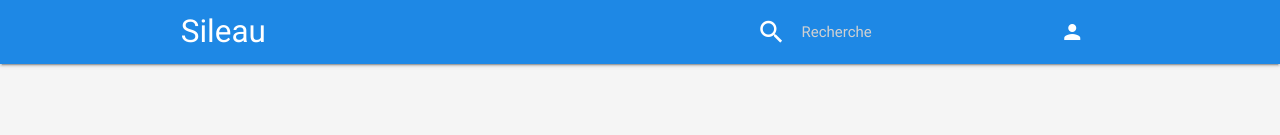
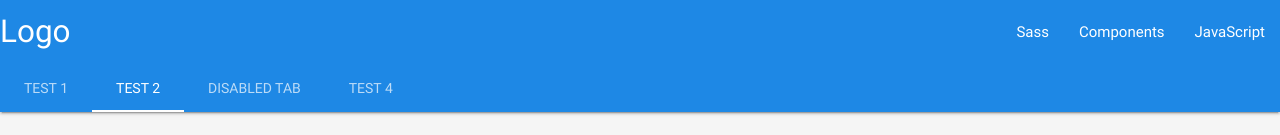
Before and after one commit to cesar3030/Sileau-IoT, an Angular app in the folder angular-client/: page / in a window 1280 px wide. Shown: the top 135 px of the page. Built offline with nearby package versions, Linux system fonts and the light colour scheme; no server answers; sample sign-in values are in the browser's storage; what angular2-materialize would draw is missing.

Commit message:
Added a navbar that looks different depending if the user is logged in or not

```diff
--- a/angular-client/src/app/app-routing.module.ts
+++ b/angular-client/src/app/app-routing.module.ts
@@ -17,7 +17,7 @@ const routes: Routes = [
     },
     {
         path: 'logout',
-        component: LoginComponent
+        component: WelcomeComponent
     },
     {
         path: '',
--- a/angular-client/src/app/app.component.html
+++ b/angular-client/src/app/app.component.html
@@ -1,27 +1,4 @@
-<nav class="blue darken-1">
-    <div class="nav-wrapper">
-        <div class="container">
-            <div class="row">
-                <a href="index.html" class="brand-logo">Sileau</a>
-                <ul id="nav-mobile" class="right hide-on-med-and-down">
-                    <li>
-                        <div style="width:300px;" class="white">
-                            <div class="col s12 " >
-                                <div class="row">
-                                    <div class="input-field col s6 s12 white-text">
-                                        <i class="white-text material-icons prefix">search</i>
-                                        <input type="text" placeholder="Recherche" class=" white-text" >
-                                    </div>
-                                </div>
-                            </div>
-                        </div>
-                    </li>
-                    <li><a href="friendsRequest.html"><i class="large material-icons">person</i></a></li>
-                </ul>
-            </div>
-        </div>
-    </div>
-</nav>
+<app-navbar></app-navbar>
 <div class="container">
     <div class="row">
         <div class="col s12 m12 offset-l2 l8">
--- a/angular-client/src/app/app.component.ts
+++ b/angular-client/src/app/app.component.ts
@@ -1,8 +1,18 @@
-import { Component } from '@angular/core';
+import { Component, OnInit } from '@angular/core';
+import { NgIf } from '@angular/common';
+import { AuthenticationService } from './shared/services/authentication.service';
+import { NavbarService } from './shared/services/navbar.service';
 
 @Component({
   selector: 'app-root',
   templateUrl: './app.component.html',
   styleUrls: ['./app.component.css']
 })
-export class AppComponent { }
+export class AppComponent implements OnInit {
+  showMenu: Boolean = false;
+  constructor (public nav: NavbarService) {}
+
+  ngOnInit() {
+    this.nav.updateNavbar();
+  }
+}
--- a/angular-client/src/app/home/components/home/home.component.ts
+++ b/angular-client/src/app/home/components/home/home.component.ts
@@ -1,6 +1,7 @@
 import { Component, OnInit } from '@angular/core';
 import { Article } from '../../../article/models/article';
 import { ArticleService } from '../../../article/services/article.service';
+import { NavbarService } from '../../../shared/services/navbar.service';
 
 @Component({
   selector: 'app-home',
@@ -8,15 +9,9 @@ import { ArticleService } from '../../../article/services/article.service';
   styleUrls: ['./home.component.css']
 })
 export class HomeComponent implements OnInit {
-  articles: Article[] = [];
-  constructor(private articleService: ArticleService) { }
+  constructor(private navbarService: NavbarService) { }
 
   ngOnInit() {
-    // get articles from secure api end point
-    this.articleService.list().subscribe(articles => {
-        this.articles = articles;
-        console.log(this.articles.length);
-    });
+    this.navbarService.updateNavbar();
   }
-
 }
--- /dev/null
+++ b/angular-client/src/app/shared/components/navbar/navbar.component.html
@@ -0,0 +1,31 @@
+<nav *ngIf="nav.visible; else elseBlock" class="nav-extended blue darken-1">
+    <div class="nav-wrapper">
+        <a href="#" class="brand-logo">Logo</a>
+        <a href="#" data-activates="mobile-demo" class="button-collapse"><i class="material-icons">menu</i></a>
+        <ul id="nav-mobile" class="right hide-on-med-and-down">
+        <li><a href="sass.html">Sass</a></li>
+        <li><a href="badges.html">Components</a></li>
+        <li><a href="collapsible.html">JavaScript</a></li>
+        </ul>
+        <ul class="side-nav" id="mobile-demo">
+        <li><a href="sass.html">Sass</a></li>
+        <li><a href="badges.html">Components</a></li>
+        <li><a href="collapsible.html">JavaScript</a></li>
+        </ul>
+    </div>
+    <div class="nav-content">
+        <ul class="tabs tabs-transparent">
+        <li class="tab"><a href="#test1">Test 1</a></li>
+        <li class="tab"><a class="active" href="#test2">Test 2</a></li>
+        <li class="tab disabled"><a href="#test3">Disabled Tab</a></li>
+        <li class="tab"><a href="#test4">Test 4</a></li>
+        </ul>
+    </div>
+</nav>
+<ng-template #elseBlock>
+    <nav class="blue darken-1">
+        <div class="nav-wrapper">
+            <a href="#" class="brand-logo">Logo</a>
+        </div>
+    </nav>
+</ng-template>
--- /dev/null
+++ b/angular-client/src/app/shared/components/navbar/navbar.component.ts
@@ -0,0 +1,16 @@
+import { Component, OnInit } from '@angular/core';
+import { NavbarService } from '../../services/navbar.service';
+
+@Component({
+  selector: 'app-navbar',
+  templateUrl: './navbar.component.html',
+  styleUrls: ['./navbar.component.css']
+})
+export class NavbarComponent implements OnInit {
+
+  constructor(public nav: NavbarService) { }
+
+  ngOnInit() {
+  }
+
+}
--- /dev/null
+++ b/angular-client/src/app/shared/services/navbar.service.ts
@@ -0,0 +1,17 @@
+import { Injectable } from '@angular/core';
+import { AuthenticationService } from './authentication.service';
+
+@Injectable()
+export class NavbarService {
+  visible: boolean;
+
+  constructor(private authenticationService: AuthenticationService) { this.visible = this.authenticationService.isLoggedIn(); }
+
+  hide() { this.visible = false; }
+
+  show() { this.visible = true; }
+
+  toggle() { this.visible = !this.visible; }
+
+  updateNavbar() { this.visible = this.authenticationService.isLoggedIn(); }
+}
--- a/angular-client/src/app/welcome/components/login/login.component.ts
+++ b/angular-client/src/app/welcome/components/login/login.component.ts
@@ -1,6 +1,7 @@
 import { Component, OnInit } from '@angular/core';
 import { Router } from '@angular/router';
 import { AuthenticationService } from '../../../shared/services/authentication.service';
+import { NavbarService } from '../../../shared/services/navbar.service';
 
 @Component({
   selector: 'app-login',
@@ -13,12 +14,14 @@ export class LoginComponent implements OnInit {
   error = '';
 
   constructor(
-      private router: Router,
-      private authenticationService: AuthenticationService) { }
+    private router: Router,
+    private authenticationService: AuthenticationService,
+    private navbarService: NavbarService) { }
 
   ngOnInit() {
       // reset login status
       this.authenticationService.logout();
+      this.navbarService.updateNavbar();
   }
 
   showError() {
--- a/angular-client/src/app/welcome/components/welcome/welcome.component.html
+++ b/angular-client/src/app/welcome/components/welcome/welcome.component.html
@@ -1,6 +1,8 @@
-<div class="col-md-6 col-md-offset-1">
-  <app-login></app-login>
+<div class="row">
+  <div class="col md6">
+    <app-login></app-login>
+  </div>
+  <div class="col md4">
+      <a href='/signup'>Sign up here!!!</a>
+  </div>
 </div>
-<div class="col-md-4 col-md-offset-1">
-    <a href='/signup'>Sign up here!!!</a>
-</div>
--- a/angular-client/src/app/welcome/components/welcome/welcome.component.ts
+++ b/angular-client/src/app/welcome/components/welcome/welcome.component.ts
@@ -1,15 +1,11 @@
-import { Component, OnInit } from '@angular/core';
+import { Component } from '@angular/core';
 
 @Component({
   selector: 'app-welcome',
   templateUrl: './welcome.component.html',
   styleUrls: ['./welcome.component.css']
 })
-export class WelcomeComponent implements OnInit {
+export class WelcomeComponent {
 
   constructor() { }
-
-  ngOnInit() {
-  }
-
 }
```
Also changed, not shown: angular-client/src/app/app.module.ts (+6 -2 lines), angular-client/src/app/shared/components/navbar/navbar.component.css (added), 2 other files (tests, documents, lock files or other folders).
